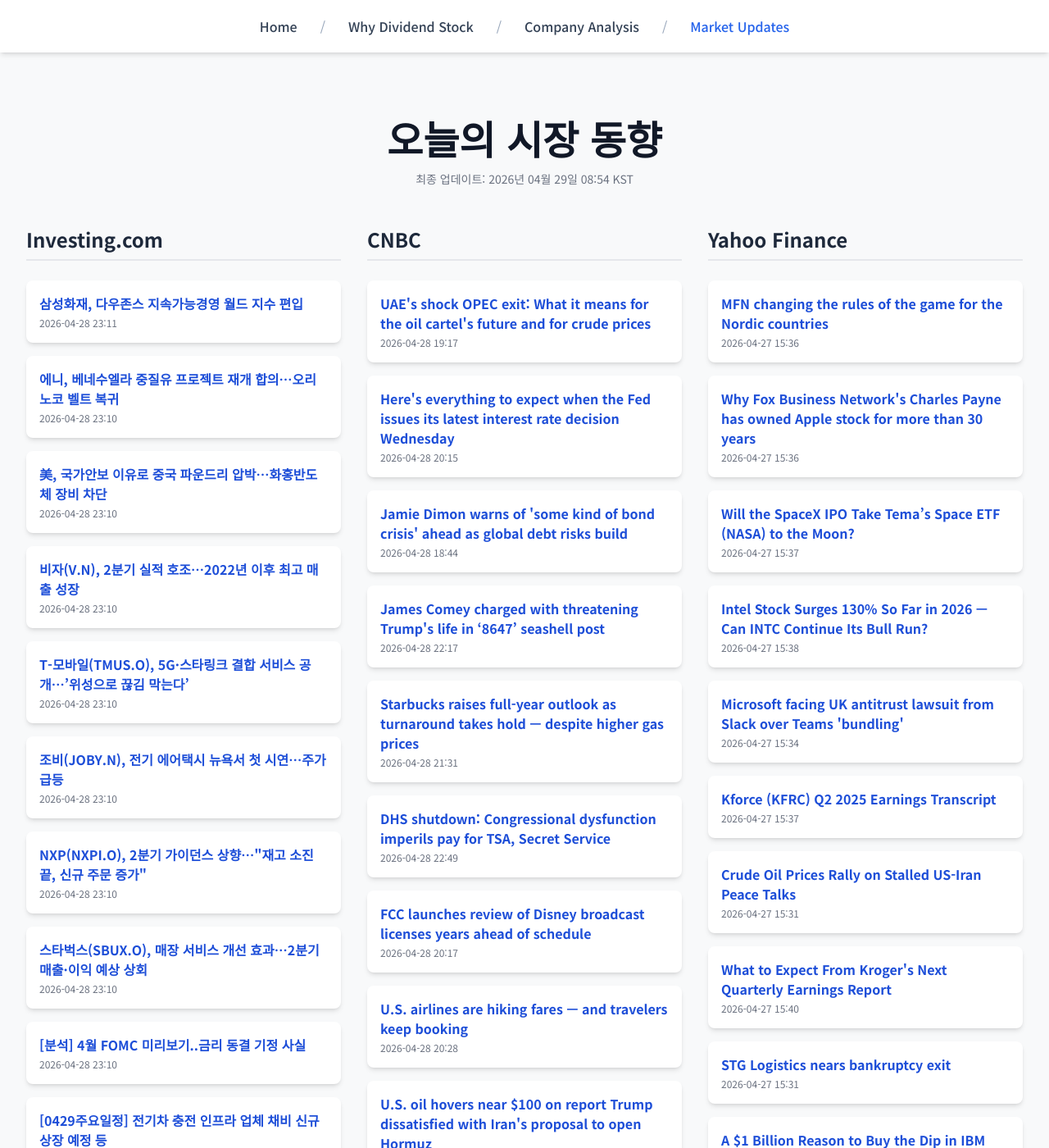
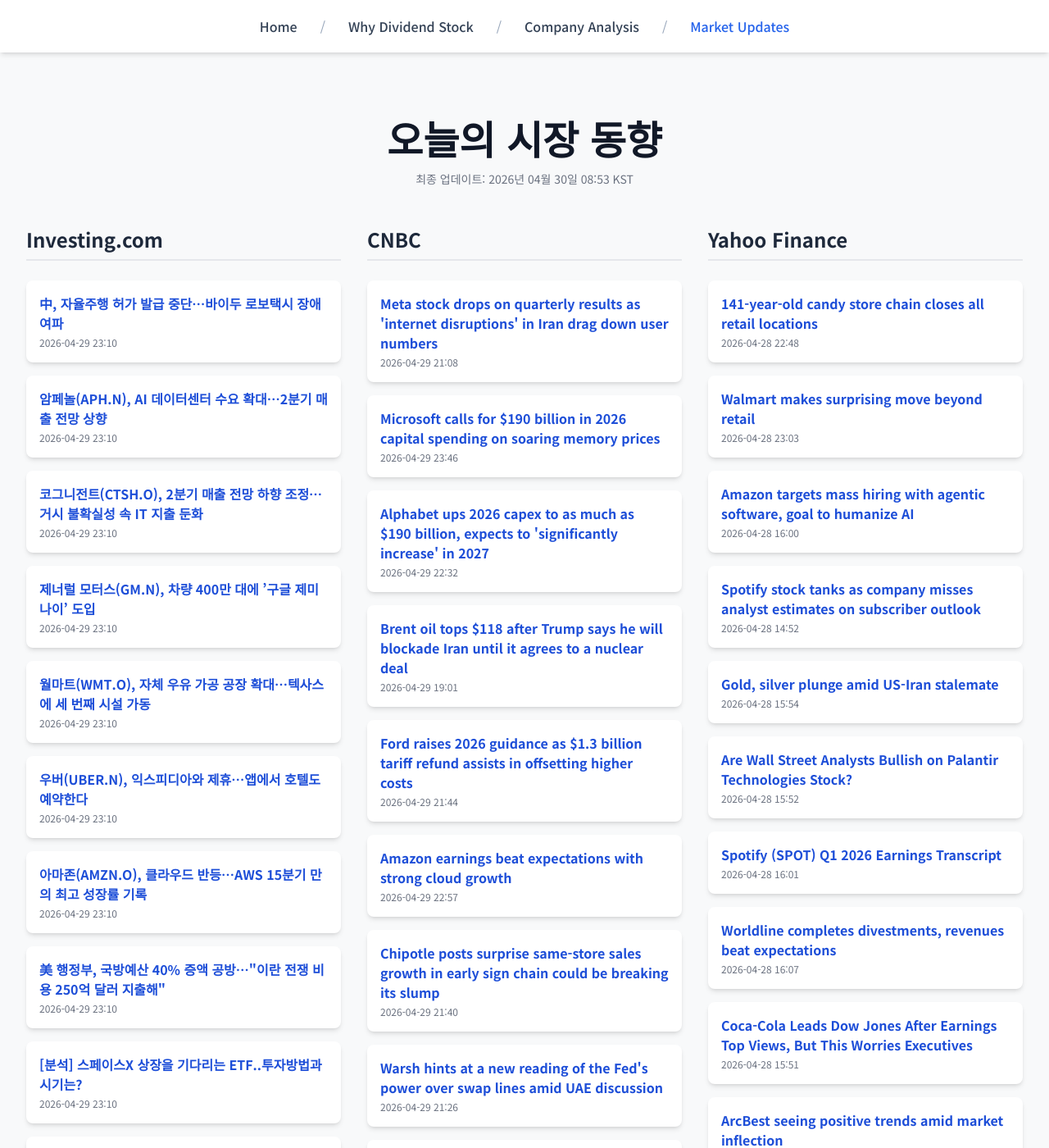
Before and after one commit to Kay-Hwang/my-company-analysis, a Jekyll site: the page built from market-updates.html, in a window 1280 px wide and 1400 px high. Shown: the whole window at 82% size. Built offline with Jekyll 4.4.1, drawn with Linux system fonts in a browser that asks for light colours; nearby versions of some CDN libraries; a script that is not in the unit is left out; some of the changed text lies outside the part shown.

Commit message:
Update daily data

```diff
--- a/_data/latest_data.json
+++ b/_data/latest_data.json
@@ -1,190 +1,190 @@
 {
-  "lastUpdated": "2026년 04월 29일 08:54 KST",
+  "lastUpdated": "2026년 04월 30일 08:53 KST",
   "news": {
     "investing": [
       {
-        "title": "삼성화재, 다우존스 지속가능경영 월드 지수 편입",
-        "link": "https://kr.investing.com/news/stock-market-news/article-1917257",
-        "pubDate": "2026-04-28 23:11:22",
-        "summary": "삼성화재, 다우존스 지속가능경영 월드 지수 편입"
+        "title": "中, 자율주행 허가 발급 중단…바이두 로보택시 장애 여파",
+        "link": "https://kr.investing.com/news/stock-market-news/article-1919814",
+        "pubDate": "2026-04-29 23:10:27",
+        "summary": "中, 자율주행 허가 발급 중단…바이두 로보택시 장애 여파"
       },
       {
-        "title": "에니, 베네수엘라 중질유 프로젝트 재개 합의…오리노코 벨트 복귀",
-        "link": "https://kr.investing.com/news/stock-market-news/article-1917254",
-        "pubDate": "2026-04-28 23:10:26",
-        "summary": "에니, 베네수엘라 중질유 프로젝트 재개 합의…오리노코 벨트 복귀"
+        "title": "암페놀(APH.N), AI 데이터센터 수요 확대…2분기 매출 전망 상향",
+        "link": "https://kr.investing.com/news/stock-market-news/article-1919813",
+        "pubDate": "2026-04-29 23:10:27",
+        "summary": "암페놀(APH.N), AI 데이터센터 수요 확대…2분기 매출 전망 상향"
       },
       {
-        "title": "美, 국가안보 이유로 중국 파운드리 압박…화홍반도체 장비 차단",
-        "link": "https://kr.investing.com/news/stock-market-news/article-1917253",
-        "pubDate": "2026-04-28 23:10:26",
-        "summary": "美, 국가안보 이유로 중국 파운드리 압박…화홍반도체 장비 차단"
+        "title": "코그니전트(CTSH.O), 2분기 매출 전망 하향 조정…거시 불확실성 속 IT 지출 둔화",
+        "link": "https://kr.investing.com/news/stock-market-news/article-1919812",
+        "pubDate": "2026-04-29 23:10:27",
+        "summary": "코그니전트(CTSH.O), 2분기 매출 전망 하향 조정…거시 불확실성 속 IT 지출 둔화"
       },
       {
-        "title": "비자(V.N), 2분기 실적 호조…2022년 이후 최고 매출 성장",
-        "link": "https://kr.investing.com/news/stock-market-news/article-1917252",
-        "pubDate": "2026-04-28 23:10:26",
-        "summary": "비자(V.N), 2분기 실적 호조…2022년 이후 최고 매출 성장"
+        "title": "제너럴 모터스(GM.N), 차량 400만 대에 ’구글 제미나이’ 도입",
+        "link": "https://kr.investing.com/news/stock-market-news/article-1919811",
+        "pubDate": "2026-04-29 23:10:27",
+        "summary": "제너럴 모터스(GM.N), 차량 400만 대에 ’구글 제미나이’ 도입"
       },
       {
-        "title": "T-모바일(TMUS.O), 5G·스타링크 결합 서비스 공개…’위성으로 끊김 막는다’",
-        "link": "https://kr.investing.com/news/stock-market-news/article-1917251",
-        "pubDate": "2026-04-28 23:10:25",
-        "summary": "T-모바일(TMUS.O), 5G·스타링크 결합 서비스 공개…’위성으로 끊김 막는다’"
+        "title": "월마트(WMT.O), 자체 우유 가공 공장 확대…텍사스에 세 번째 시설 가동",
+        "link": "https://kr.investing.com/news/stock-market-news/article-1919810",
+        "pubDate": "2026-04-29 23:10:26",
+        "summary": "월마트(WMT.O), 자체 우유 가공 공장 확대…텍사스에 세 번째 시설 가동"
       },
       {
-        "title": "조비(JOBY.N), 전기 에어택시 뉴욕서 첫 시연…주가 급등",
-        "link": "https://kr.investing.com/news/stock-market-news/article-1917250",
-        "pubDate": "2026-04-28 23:10:25",
-        "summary": "조비(JOBY.N), 전기 에어택시 뉴욕서 첫 시연…주가 급등"
+        "title": "우버(UBER.N), 익스피디아와 제휴…앱에서 호텔도 예약한다",
+        "link": "https://kr.investing.com/news/stock-market-news/article-1919809",
+        "pubDate": "2026-04-29 23:10:26",
+        "summary": "우버(UBER.N), 익스피디아와 제휴…앱에서 호텔도 예약한다"
       },
       {
-        "title": "NXP(NXPI.O), 2분기 가이던스 상향…\"재고 소진 끝, 신규 주문 증가\"",
-        "link": "https://kr.investing.com/news/stock-market-news/article-1917249",
-        "pubDate": "2026-04-28 23:10:25",
-        "summary": "NXP(NXPI.O), 2분기 가이던스 상향…\"재고 소진 끝, 신규 주문 증가\""
+        "title": "아마존(AMZN.O), 클라우드 반등…AWS 15분기 만의 최고 성장률 기록",
+        "link": "https://kr.investing.com/news/stock-market-news/article-1919808",
+        "pubDate": "2026-04-29 23:10:26",
+        "summary": "아마존(AMZN.O), 클라우드 반등…AWS 15분기 만의 최고 성장률 기록"
       },
       {
-        "title": "스타벅스(SBUX.O), 매장 서비스 개선 효과…2분기 매출·이익 예상 상회",
-        "link": "https://kr.investing.com/news/stock-market-news/article-1917248",
-        "pubDate": "2026-04-28 23:10:25",
-        "summary": "스타벅스(SBUX.O), 매장 서비스 개선 효과…2분기 매출·이익 예상 상회"
+        "title": "美 행정부, 국방예산 40% 증액 공방…\"이란 전쟁 비용 250억 달러 지출해\"",
+        "link": "https://kr.investing.com/news/stock-market-news/article-1919807",
+        "pubDate": "2026-04-29 23:10:25",
+        "summary": "美 행정부, 국방예산 40% 증액 공방…\"이란 전쟁 비용 250억 달러 지출해\""
       },
       {
-        "title": "[분석] 4월 FOMC 미리보기..금리 동결 기정 사실",
-        "link": "https://kr.investing.com/news/stock-market-news/article-1917247",
-        "pubDate": "2026-04-28 23:10:24",
-        "summary": "[분석] 4월 FOMC 미리보기..금리 동결 기정 사실"
+        "title": "[분석] 스페이스X 상장을 기다리는 ETF..투자방법과 시기는?",
+        "link": "https://kr.investing.com/news/stock-market-news/article-1919806",
+        "pubDate": "2026-04-29 23:10:25",
+        "summary": "[분석] 스페이스X 상장을 기다리는 ETF..투자방법과 시기는?"
       },
       {
-        "title": "[0429주요일정] 전기차 충전 인프라 업체 채비 신규 상장 예정 등",
-        "link": "https://kr.investing.com/news/stock-market-news/article-1917246",
-        "pubDate": "2026-04-28 23:10:09",
-        "summary": "[0429주요일정] 전기차 충전 인프라 업체 채비 신규 상장 예정 등"
+        "title": "[0430주요일정] 美 상무부 1분기 국내총생산 예비치 발표 등",
+        "link": "https://kr.investing.com/news/stock-market-news/article-1919805",
+        "pubDate": "2026-04-29 23:10:10",
+        "summary": "[0430주요일정] 美 상무부 1분기 국내총생산 예비치 발표 등"
       }
     ],
     "cnbc": [
       {
-        "title": "UAE's shock OPEC exit: What it means for the oil cartel's future and for crude prices",
-        "link": "https://www.cnbc.com/2026/04/28/oil-uae-opec-saudi-arabia.html",
-        "pubDate": "Tue, 28 Apr 2026 19:17:44 GMT",
-        "summary": "The UAE wants to ramp up production without constraints from OPEC, which could prove bearish for prices at some point."
+        "title": "Meta stock drops on quarterly results as 'internet disruptions' in Iran drag down user numbers",
+        "link": "https://www.cnbc.com/2026/04/29/meta-q1-earnings-report-2026.html",
+        "pubDate": "Wed, 29 Apr 2026 21:08:51 GMT",
+        "summary": "Meta beat on revenue, but showed disappointing user numbers and its capital expenditures were below estimates."
       },
       {
-        "title": "Here's everything to expect when the Fed issues its latest interest rate decision Wednesday",
-        "link": "https://www.cnbc.com/2026/04/28/fed-meeting-preview-april-2026.html",
-        "pubDate": "Tue, 28 Apr 2026 20:15:32 GMT",
-        "summary": "In what could be Jerome Powell's final meeting as Fed chair, he and his fellow policymakers are likely to continue their cautious approach."
+        "title": "Microsoft calls for $190 billion in 2026 capital spending on soaring memory prices",
+        "link": "https://www.cnbc.com/2026/04/29/microsoft-msft-q3-earnings-report-2026.html",
+        "pubDate": "Wed, 29 Apr 2026 23:46:48 GMT",
+        "summary": "Microsoft's forecast on revenue and operating margin was light, but the company sees $190 billion in 2026 capital spending, well above Wall Street's estimate."
       },
       {
-        "title": "Jamie Dimon warns of 'some kind of bond crisis' ahead as global debt risks build",
-        "link": "https://www.cnbc.com/2026/04/28/jamie-dimon-bond-crisis-global-debt-risks.html",
-        "pubDate": "Tue, 28 Apr 2026 18:44:41 GMT",
-        "summary": "Dimon, who runs JPMorgan Chase, the world's largest bank by market cap, said that today's growing mix of risks could combine in unpredictable ways."
+        "title": "Alphabet ups 2026 capex to as much as $190 billion, expects to 'significantly increase' in 2027",
+        "link": "https://www.cnbc.com/2026/04/29/alphabet-googl-q1-2026-earnings.html",
+        "pubDate": "Wed, 29 Apr 2026 22:32:26 GMT",
+        "summary": "Alphabet reported first-quarter earnings, posting booming cloud revenue and upping its full-year capex spend to as much as $190 billion."
       },
       {
-        "title": "James Comey charged with threatening Trump's life in ‘8647’ seashell post",
-        "link": "https://www.cnbc.com/2026/04/28/james-comey-indicted-trump-seashell-8647.html",
-        "pubDate": "Tue, 28 Apr 2026 22:17:07 GMT",
-        "summary": "Trump had accused the former FBI Director Comey of \"calling for the assassination of the president\" by sharing the image of the numbers in an Instagram post."
+        "title": "Brent oil tops $118 after Trump says he will blockade Iran until it agrees to a nuclear deal",
+        "link": "https://www.cnbc.com/2026/04/29/oil-prices-brent-wti-trump-iran.html",
+        "pubDate": "Wed, 29 Apr 2026 19:01:01 GMT",
+        "summary": "The latest move higher comes amid reports that the U.S. will look to extend its blockade of Iranian ports."
       },
       {
-        "title": "Starbucks raises full-year outlook as turnaround takes hold — despite higher gas prices",
-        "link": "https://www.cnbc.com/2026/04/28/starbucks-sbux-q2-2026-earnings.html",
-        "pubDate": "Tue, 28 Apr 2026 21:31:31 GMT",
-        "summary": "Starbucks' global same-store sales, which only includes cafes open at least a year, increased 6.2%, fueled by more visits to its locations."
+        "title": "Ford raises 2026 guidance as $1.3 billion tariff refund assists in offsetting higher costs",
+        "link": "https://www.cnbc.com/2026/04/29/ford-motor-f-earnings-q1-2026.html",
+        "pubDate": "Wed, 29 Apr 2026 21:44:59 GMT",
+        "summary": "Aside from earnings and any changes to the automaker's 2026 guidance, investors will be monitoring effects from the Iran war, tariffs and the pullback in EVs."
       },
       {
-        "title": "DHS shutdown: Congressional dysfunction imperils pay for TSA, Secret Service",
-        "link": "https://www.cnbc.com/2026/04/28/dhs-tsa-shutdown-congress.html",
-        "pubDate": "Tue, 28 Apr 2026 22:49:00 GMT",
-        "summary": "The Department of Homeland Security has been shut down since February, as Congress continues to look for a compromise to fund the agency."
+        "title": "Amazon earnings beat expectations with strong cloud growth",
+        "link": "https://www.cnbc.com/2026/04/29/amazon-amzn-q1-earnings-report-2026.html",
+        "pubDate": "Wed, 29 Apr 2026 22:57:06 GMT",
+        "summary": "Revenue in Amazon's cloud computing segment expanded 28% year over year, topping analysts' estimates."
       },
       {
-        "title": "FCC launches review of Disney broadcast licenses years ahead of schedule",
-        "link": "https://www.cnbc.com/2026/04/28/fcc-begins-review-of-disney-broadcast-licenses-years-ahead-of-schedule.html",
-        "pubDate": "Tue, 28 Apr 2026 20:17:21 GMT",
-        "summary": "The Federal Communications Commission has told Disney to file its broadcast license renewals early, citing concerns around its DEI policies."
+        "title": "Chipotle posts surprise same-store sales growth in early sign chain could be breaking its slump",
+        "link": "https://www.cnbc.com/2026/04/29/chipotle-mexican-grill-cmg-q1-2026-earnings.html",
+        "pubDate": "Wed, 29 Apr 2026 21:40:27 GMT",
+        "summary": "Chipotle shares have plummeted 35% over the last year."
       },
       {
-        "title": "U.S. airlines are hiking fares — and travelers keep booking",
-        "link": "https://www.cnbc.com/2026/04/28/airlines-fares-fuel.html",
-        "pubDate": "Tue, 28 Apr 2026 20:28:17 GMT",
-        "summary": "Executives say travelers keep booking despite big jumps in airfare as they seek to cover the cost of fuel."
+        "title": "Warsh hints at a new reading of the Fed's power over swap lines amid UAE discussion",
+        "link": "https://www.cnbc.com/2026/04/29/fed-warsh-bessent-uae-swap-lines.html",
+        "pubDate": "Wed, 29 Apr 2026 21:26:56 GMT",
+        "summary": "Fed chair nominee Kevin Warsh responded to Senate Banking about swap lines by saying the Fed isn't fully independent in matters of international finance."
       },
       {
-        "title": "U.S. oil hovers near $100 on report Trump dissatisfied with Iran's proposal to open Hormuz",
-        "link": "https://www.cnbc.com/2026/04/28/oil-prices-us-iran-hormuz-negotiations-wti-brent-crude.html",
-        "pubDate": "Tue, 28 Apr 2026 19:15:32 GMT",
-        "summary": "Oil prices rose as investors parsed fresh signals from U.S.-Iran negotiations, with uncertainty over a potential de-escalation keeping markets on edge."
+        "title": "Jerome Powell says he will continue to serve as a Fed governor, calls Trump criticism 'unprecedented'",
+        "link": "https://www.cnbc.com/2026/04/29/jerome-powell-says-he-will-continue-to-serve-as-a-fed-governor-even-after-chairmanship-ends-.html",
+        "pubDate": "Wed, 29 Apr 2026 19:32:45 GMT",
+        "summary": "Powell addressed the question of whether he will stay on as a Board of Governors member after his term as chair ends."
       },
       {
-        "title": "Pharma bets a little-known form of cholesterol will underpin its next blockbuster heart drugs",
-        "link": "https://www.cnbc.com/2026/04/27/lpa-drugs-from-novartis-amgen-and-eli-lilly-aim-to-prevent-heart-attacks.html",
-        "pubDate": "Mon, 27 Apr 2026 19:28:58 GMT",
-        "summary": "Novartis, Amgen and Eli Lilly are betting that slashing levels of a particularly bad form of cholesterol could deliver the next blockbusters in cardiology."
+        "title": "Fed holds rates steady but with highest level of dissent since 1992",
+        "link": "https://www.cnbc.com/2026/04/29/fed-interest-rate-decision-april-2026.html",
+        "pubDate": "Wed, 29 Apr 2026 19:25:28 GMT",
+        "summary": "The Federal Reserve on Wednesday released its latest decision on interest rates."
       }
     ],
     "yahoo": [
       {
-        "title": "MFN changing the rules of the game for the Nordic countries",
-        "link": "https://finance.yahoo.com/sectors/healthcare/articles/mfn-changing-rules-game-nordic-153608453.html",
-        "pubDate": "2026-04-27T15:36:08Z",
-        "summary": "MFN changing the rules of the game for the Nordic countries"
+        "title": "141-year-old candy store chain closes all retail locations",
+        "link": "https://finance.yahoo.com/economy/articles/141-old-candy-store-chain-224800796.html",
+        "pubDate": "2026-04-28T22:48:00Z",
+        "summary": "141-year-old candy store chain closes all retail locations"
       },
       {
-        "title": "Why Fox Business Network's Charles Payne has owned Apple stock for more than 30 years",
-        "link": "https://finance.yahoo.com/news/why-fox-business-networks-charles-payne-has-owned-apple-stock-for-more-than-30-years-153647855.html",
-        "pubDate": "2026-04-27T15:36:47Z",
-        "summary": "Why Fox Business Network's Charles Payne has owned Apple stock for more than 30 years"
+        "title": "Walmart makes surprising move beyond retail",
+        "link": "https://finance.yahoo.com/markets/stocks/articles/walmart-makes-surprising-move-beyond-230300121.html",
+        "pubDate": "2026-04-28T23:03:00Z",
+        "summary": "Walmart makes surprising move beyond retail"
       },
       {
-        "title": "Will the SpaceX IPO Take Tema’s Space ETF (NASA) to the Moon?",
-        "link": "https://finance.yahoo.com/markets/stocks/articles/spacex-ipo-tema-space-etf-153738615.html",
-        "pubDate": "2026-04-27T15:37:38Z",
-        "summary": "Will the SpaceX IPO Take Tema’s Space ETF (NASA) to the Moon?"
+        "title": "Amazon targets mass hiring with agentic software, goal to humanize AI",
+        "link": "https://finance.yahoo.com/sectors/technology/articles/amazon-targets-mass-hiring-agentic-160051472.html",
+        "pubDate": "2026-04-28T16:00:51Z",
+        "summary": "Amazon targets mass hiring with agentic software, goal to humanize AI"
       },
       {
-        "title": "Intel Stock Surges 130% So Far in 2026 — Can INTC Continue Its Bull Run?",
-        "link": "https://finance.yahoo.com/markets/stocks/articles/intel-stock-surges-130-far-153812298.html",
-        "pubDate": "2026-04-27T15:38:12Z",
-        "summary": "Intel Stock Surges 130% So Far in 2026 — Can INTC Continue Its Bull Run?"
+        "title": "Spotify stock tanks as company misses analyst estimates on subscriber outlook",
+        "link": "https://finance.yahoo.com/markets/article/spotify-stock-tanks-as-company-misses-analyst-estimates-on-subscriber-outlook-145211593.html",
+        "pubDate": "2026-04-28T14:52:11Z",
+        "summary": "Spotify stock tanks as company misses analyst estimates on subscriber outlook"
       },
       {
-        "title": "Microsoft facing UK antitrust lawsuit from Slack over Teams 'bundling'",
-        "link": "https://finance.yahoo.com/sectors/technology/articles/microsoft-facing-uk-antitrust-lawsuit-153441638.html",
-        "pubDate": "2026-04-27T15:34:41Z",
-        "summary": "Microsoft facing UK antitrust lawsuit from Slack over Teams 'bundling'"
+        "title": "Gold, silver plunge amid US-Iran stalemate",
+        "link": "https://finance.yahoo.com/markets/article/gold-silver-plunge-amid-us-iran-stalemate-155453396.html",
+        "pubDate": "2026-04-28T15:54:53Z",
+        "summary": "Gold, silver plunge amid US-Iran stalemate"
       },
       {
-        "title": "Kforce (KFRC) Q2 2025 Earnings Transcript",
-        "link": "https://finance.yahoo.com/markets/stocks/articles/kforce-kfrc-q2-2025-earnings-153722918.html",
-        "pubDate": "2026-04-27T15:37:22Z",
-        "summary": "Kforce (KFRC) Q2 2025 Earnings Transcript"
+        "title": "Are Wall Street Analysts Bullish on Palantir Technologies Stock?",
+        "link": "https://finance.yahoo.com/markets/stocks/articles/wall-street-analysts-bullish-palantir-155217536.html",
+        "pubDate": "2026-04-28T15:52:17Z",
+        "summary": "Are Wall Street Analysts Bullish on Palantir Technologies Stock?"
       },
       {
-        "title": "Crude Oil Prices Rally on Stalled US-Iran Peace Talks",
-        "link": "https://finance.yahoo.com/sectors/energy/articles/crude-oil-prices-rally-stalled-153159401.html",
-        "pubDate": "2026-04-27T15:31:59Z",
-        "summary": "Crude Oil Prices Rally on Stalled US-Iran Peace Talks"
+        "title": "Spotify (SPOT) Q1 2026 Earnings Transcript",
+        "link": "https://finance.yahoo.com/markets/stocks/articles/spotify-spot-q1-2026-earnings-160148377.html",
+        "pubDate": "2026-04-28T16:01:48Z",
+        "summary": "Spotify (SPOT) Q1 2026 Earnings Transcript"
       },
       {
-        "title": "What to Expect From Kroger's Next Quarterly Earnings Report",
-        "link": "https://finance.yahoo.com/markets/stocks/articles/expect-krogers-next-quarterly-earnings-154002561.html",
-        "pubDate": "2026-04-27T15:40:02Z",
-        "summary": "What to Expect From Kroger's Next Quarterly Earnings Report"
+        "title": "Worldline completes divestments, revenues beat expectations",
+        "link": "https://finance.yahoo.com/markets/stocks/articles/worldline-completes-divestments-revenues-beat-160725488.html",
+        "pubDate": "2026-04-28T16:07:25Z",
+        "summary": "Worldline completes divestments, revenues beat expectations"
       },
       {
-        "title": "STG Logistics nears bankruptcy exit",
-        "link": "https://finance.yahoo.com/markets/stocks/articles/stg-logistics-announces-deal-lenders-153110245.html",
-        "pubDate": "2026-04-27T15:31:10Z",
-        "summary": "STG Logistics nears bankruptcy exit"
+        "title": "Coca-Cola Leads Dow Jones After Earnings Top Views, But This Worries Executives",
+        "link": "https://www.investors.com/news/coca-cola-ko-stock-coke-earnings-inflation/?src=A00220&yptr=yahoo",
+        "pubDate": "2026-04-28T15:51:33Z",
+        "summary": "Coca-Cola Leads Dow Jones After Earnings Top Views, But This Worries Executives"
       },
       {
-        "title": "A $1 Billion Reason to Buy the Dip in IBM Stock",
-        "link": "https://finance.yahoo.com/markets/stocks/articles/1-billion-reason-buy-dip-152646354.html",
-        "pubDate": "2026-04-27T15:26:46Z",
-        "summary": "A $1 Billion Reason to Buy the Dip in IBM Stock"
+        "title": "ArcBest seeing positive trends amid market inflection",
+        "link": "https://finance.yahoo.com/markets/stocks/articles/arcbest-seeing-positive-trends-amid-160814307.html",
+        "pubDate": "2026-04-28T16:08:14Z",
+        "summary": "ArcBest seeing positive trends amid market inflection"
       }
     ]
   }
```
